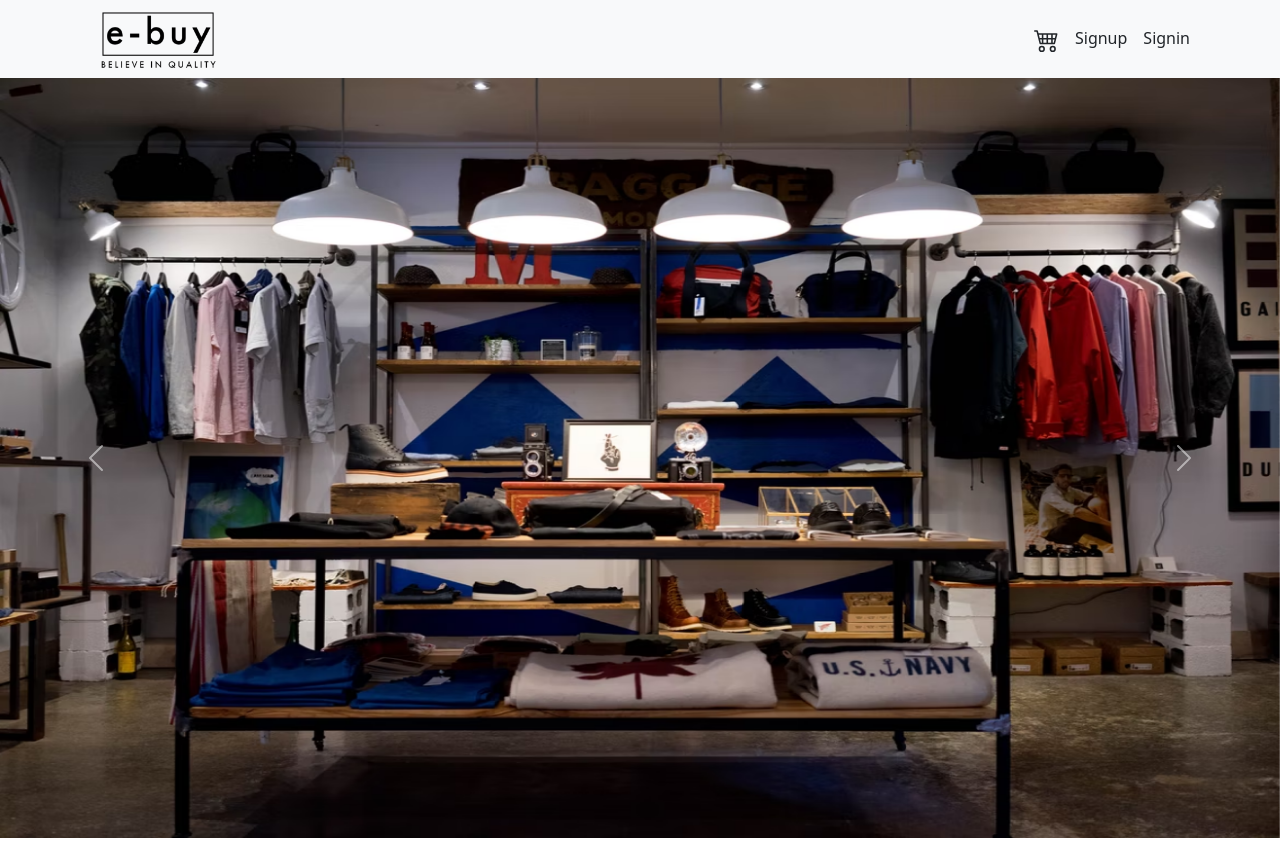
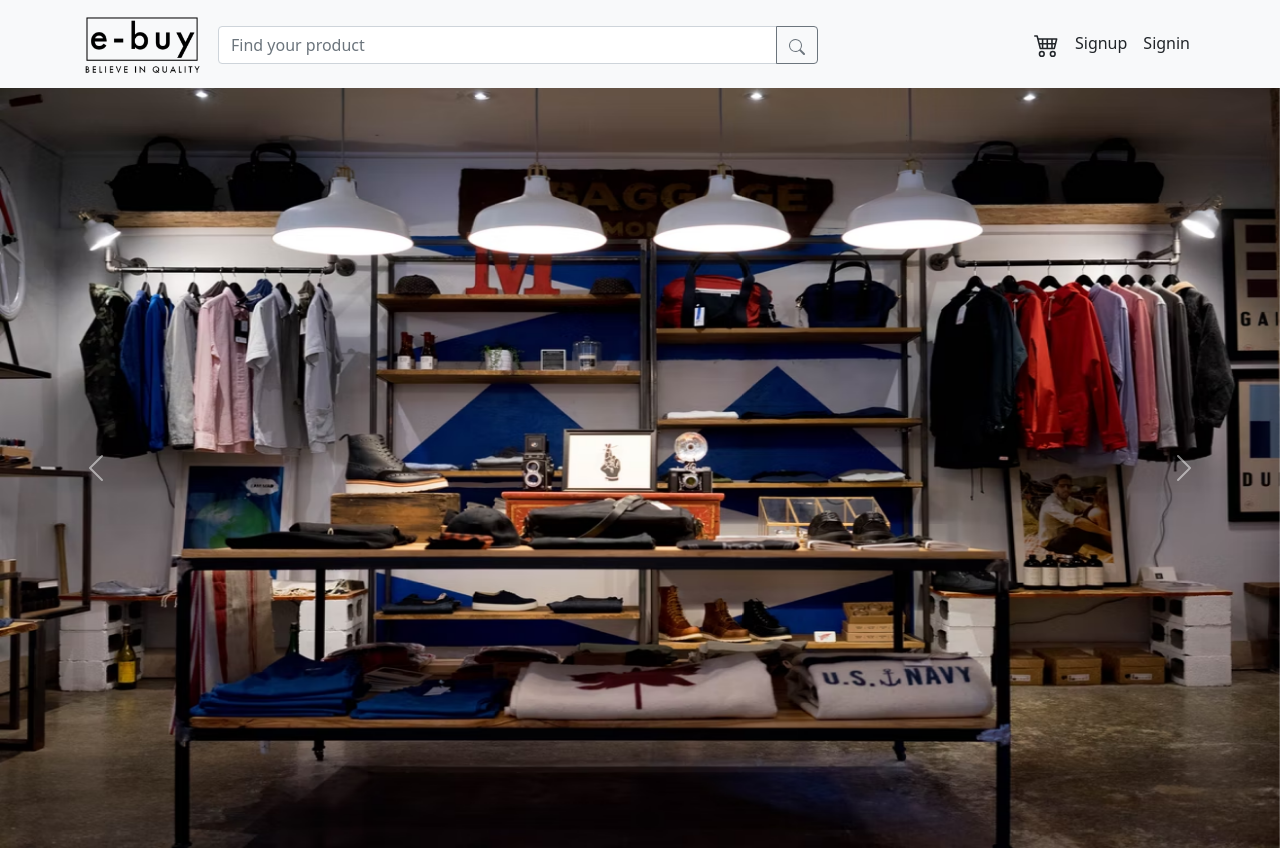
Before and after one commit to ZiadAbdulBari/-iQuantile_frontend_task, a Vue app: page / in a window 1280 px wide. Built offline with nearby package versions, Linux system fonts and the light colour scheme.

Commit message:
search field added

```diff
--- a/src/components/Header.vue
+++ b/src/components/Header.vue
@@ -3,11 +3,19 @@
         <nav class="navbar navbar-expand-lg bg-light">
             <div class="container">
                 <router-link class="navbar-brand" to="/">
+                    <img src="../assets/images/logo.png" alt="" style="max-width:120px;">
                 </router-link>
-                    <img src="../assets/images/logo.png" alt="" style="max-width:120px;">
                 <button class="navbar-toggler" type="button" data-bs-toggle="collapse" data-bs-target="#navbarSupportedContent" aria-controls="navbarSupportedContent" aria-expanded="false" aria-label="Toggle navigation">
                 <span class="navbar-toggler-icon"></span>
                 </button>
+                <div class="input-group mb-3 m-auto">
+                    <input type="text" class="form-control" placeholder="Find your product" aria-label="Recipient's username" aria-describedby="button-addon2">
+                    <button class="btn btn-outline-secondary" type="button" id="button-addon2">
+                        <svg xmlns="http://www.w3.org/2000/svg" width="16" height="16" fill="currentColor" class="bi bi-search" viewBox="0 0 16 16">
+                            <path d="M11.742 10.344a6.5 6.5 0 1 0-1.397 1.398h-.001c.03.04.062.078.098.115l3.85 3.85a1 1 0 0 0 1.415-1.414l-3.85-3.85a1.007 1.007 0 0 0-.115-.1zM12 6.5a5.5 5.5 0 1 1-11 0 5.5 5.5 0 0 1 11 0z"/>
+                        </svg>
+                    </button>
+                </div>
                 <div class="collapse navbar-collapse" id="navbarSupportedContent">
                     <ul class="navbar-nav ms-auto mb-2 mb-lg-0">
                         <li class="nav-item">
@@ -37,5 +45,7 @@
 </script>
 
 <style>
-
+    .input-group{
+        width: 600px;
+    }
 </style>
--- a/src/views/RegistrationView.vue
+++ b/src/views/RegistrationView.vue
@@ -74,7 +74,7 @@
               return false;
             }
             if(userSignup.password!=userSignup.confirmPassword){
-              errorMgs.comfirmPasswordError = 'Password did not matched';
+              errorMgs.confirmPasswordError = 'Password did not matched';
               return false;
             }
             else{
@@ -94,7 +94,7 @@
             localStorage.setItem('cart',JSON.stringify(cart._rawValue));
             store.dispatch('setProductData');
             router.push({
-              name:'login'
+              name:'home'
               });
           }
           // onMounted(()=>{
```
